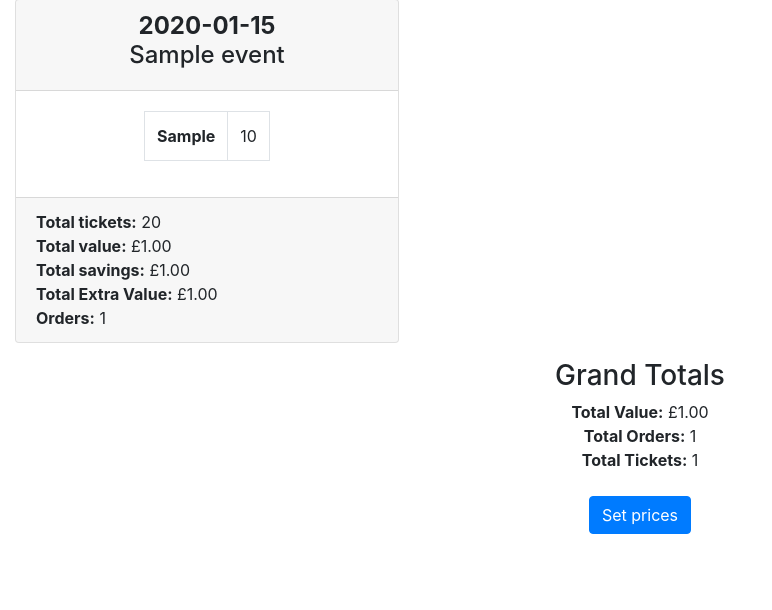
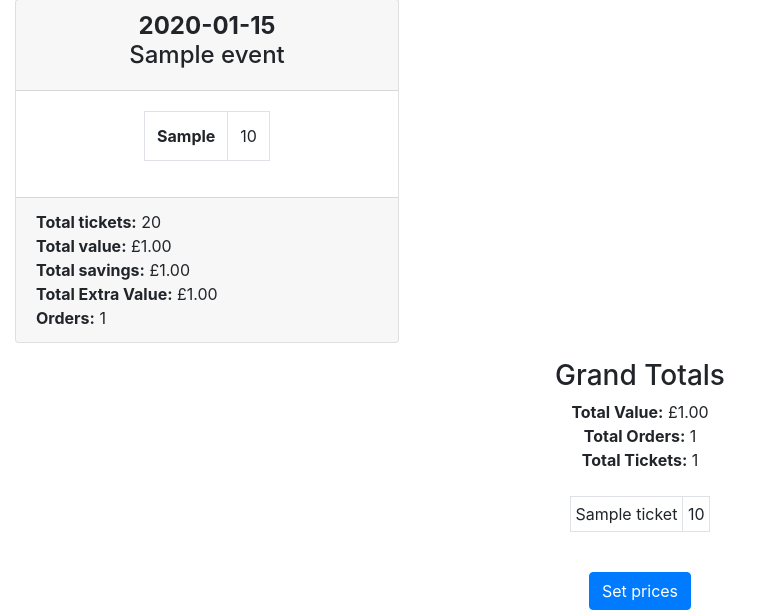
Before and after one commit to WillB97/ticket-sheets, a Flask app: template templates/ticket_breakdown.html in a window 1280 px wide. Shown: the part 376-986 px from the top of the page, without its empty margins (0-772 px from the left). Before the commit the page ends 910 px from the top, so only its background shows below. Run offline with Flask 2, Linux system fonts and the light colour scheme; the template is opened without the code that fills it: most values are stand-ins (such as "Sample title", 1, 10 or a date in 2020); some libraries are stand-ins or nearby versions.

Commit message:
Add totals breakdown

```diff
--- a/server.py
+++ b/server.py
@@ -199,6 +199,7 @@ def generate_day_totals(breakdown):
 
 def grand_total_orders(breakdown):
     totals = {'total_value': 0, 'total_orders': 0, 'total_tickets': 0}
+    total_types = defaultdict(int)
 
     for date, day_bookings in breakdown.items():
         for event, event_bookings in day_bookings.items():
@@ -206,7 +207,14 @@ def grand_total_orders(breakdown):
             totals['total_orders'] += event_bookings.total_orders
             totals['total_tickets'] += sum(event_bookings.full_value_tickets.values())
             totals['total_tickets'] += sum(event_bookings.reduced_tickets.values())
+            for ticket, qty in event_bookings.full_value_tickets.items():
+                total_types[ticket] += qty
+            for ticket, qty in event_bookings.reduced_tickets.items():
+                total_types[ticket] += qty
 
+    total_types['Child'] += total_types['Family Child']
+    del total_types['Family Child']
+    totals['total_types'] = dict(total_types)
     return totals
 
 
--- a/templates/ticket_breakdown.html
+++ b/templates/ticket_breakdown.html
@@ -70,6 +70,13 @@
     <b>Total Value:</b> £{{ "%.2f"|format(totals.total_value) }}<br>
     <b>Total Orders:</b> {{totals.total_orders}}<br>
     <b>Total Tickets:</b> {{totals.total_tickets}}<br>
+    <br>
+    <table id='ticket-types' class="table table-bordered table-sm w-auto mx-auto">
+        <!-- <thead><tr><th></th><th></th></tr></thead> -->
+        {% for ticket, qty in totals.total_types.items() %}
+        <tr><td>{{ticket}}</td><td>{{qty}}</td></tr>
+        {% endfor %}
+    </table>
     <br>
     <button type="button" class="btn btn-primary" data-toggle="modal" data-target="#priceModal" id='priceModalOpen'>
         Set prices
```
